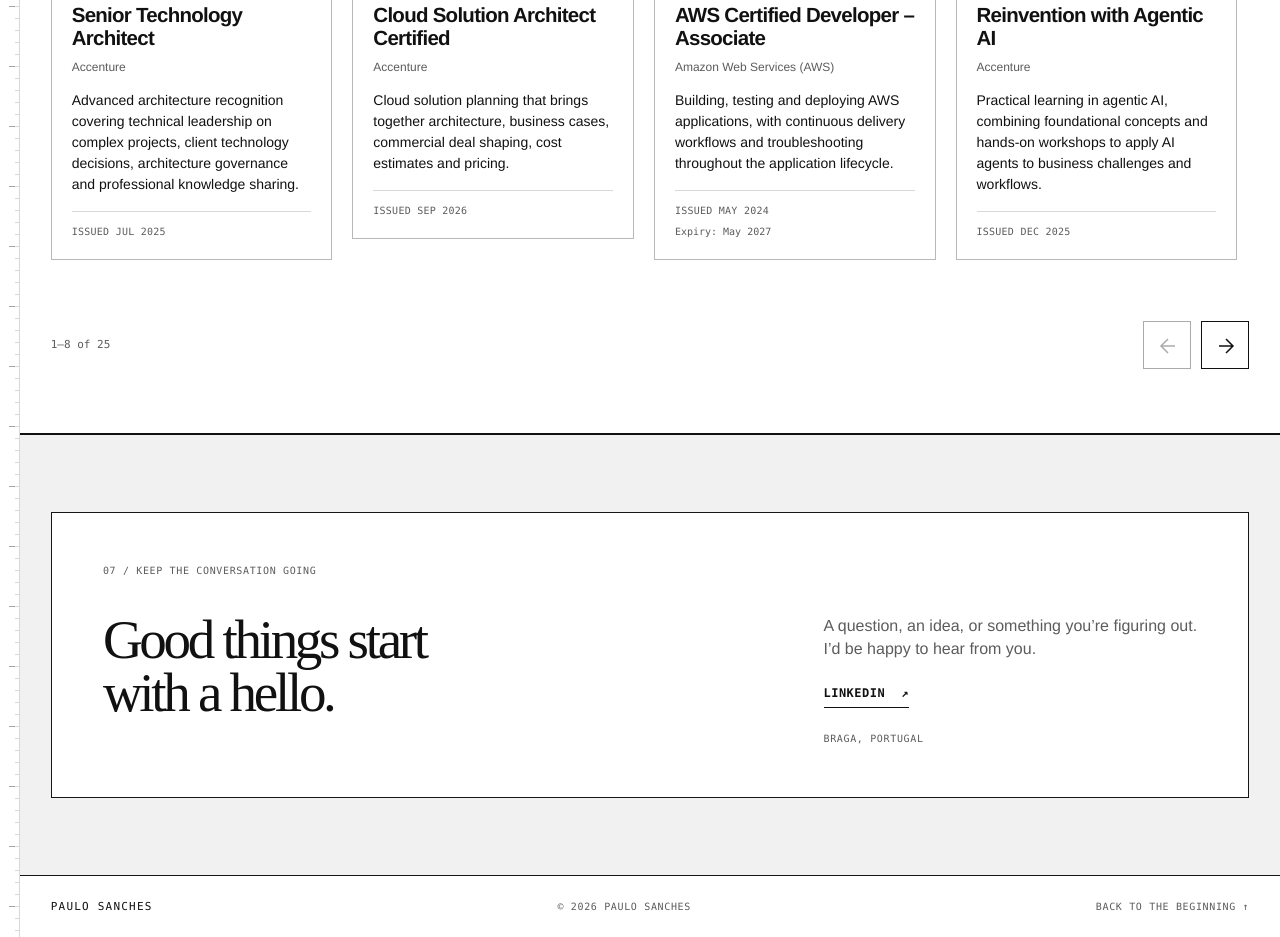
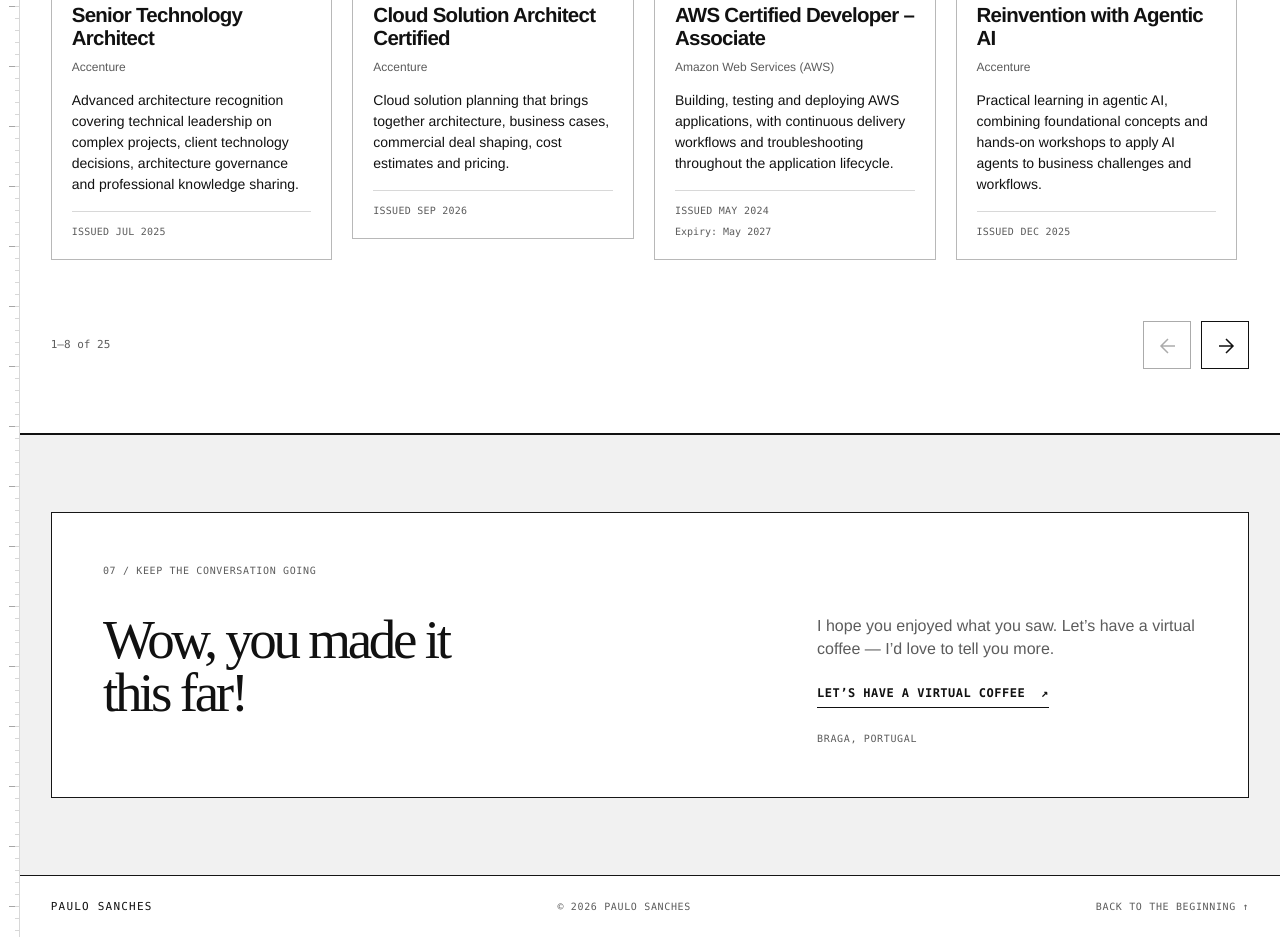
Before and after one commit to PauloSanches/hello, a plain HTML site: page index.html in a window 1280 px wide. Shown: the part 6382-7319 px from the top of the page. Drawn offline with Linux system fonts and the light colour scheme.

Commit message:
Welcome visitors at the portfolio closing with a virtual coffee invitation

```diff
--- a/index.html
+++ b/index.html
@@ -818,7 +818,13 @@
   </div>
 
   <div class="section-band section-band-muted">
-  <section class="contact wrap" id="contact" tabindex="-1" aria-labelledby="contact-title"><p class="contact-kicker">07 / KEEP THE CONVERSATION GOING</p><h2 id="contact-title">Good things start<br>with a <em>hello.</em></h2><p>A question, an idea, or something you’re figuring out.<br>I’d be happy to hear from you.</p><a class="contact-link" href="https://www.linkedin.com/in/paulosanches" target="_blank" rel="noopener noreferrer">LinkedIn <span aria-hidden="true">↗</span><span class="sr-only"> (opens in a new tab)</span></a><div class="contact-social"><span>Braga, Portugal</span></div></section>
+  <section class="contact wrap" id="contact" tabindex="-1" aria-labelledby="contact-title">
+    <p class="contact-kicker">07 / KEEP THE CONVERSATION GOING</p>
+    <h2 id="contact-title">Wow, you made it<br><em>this far!</em></h2>
+    <p>I hope you enjoyed what you saw. Let’s have a virtual coffee — I’d love to tell you more.</p>
+    <a class="contact-link" href="https://www.linkedin.com/in/paulosanches" target="_blank" rel="noopener noreferrer"><span>Let’s have a virtual coffee</span><span aria-hidden="true">↗</span><span class="sr-only"> on LinkedIn (opens in a new tab)</span></a>
+    <div class="contact-social"><span>Braga, Portugal</span></div>
+  </section>
   </div>
 </main>
 <footer class="site-footer wrap"><a class="brand" href="#hello" aria-label="Back to the beginning">Paulo Sanches</a><p>© <span id="year">2026</span> Paulo Sanches</p><a href="#hello">Back to the beginning <span aria-hidden="true">↑</span></a></footer>
```
Also changed, not shown: 1 other file.
